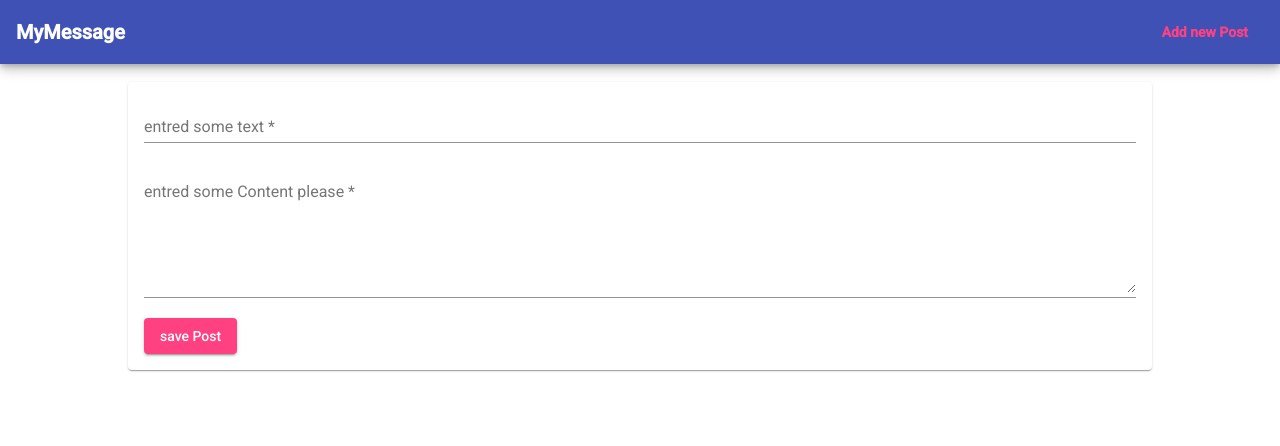
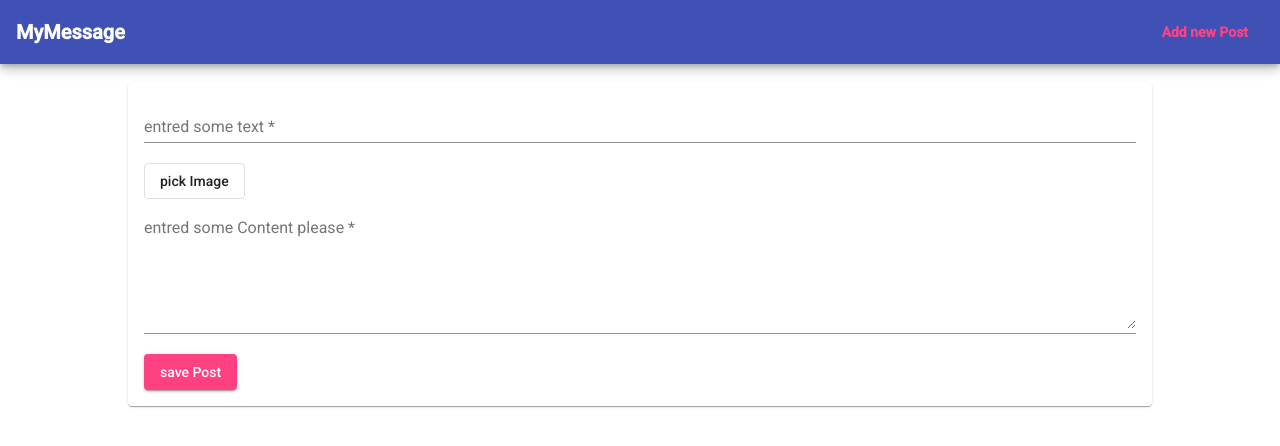
Before and after one commit to ghozlene/mean-stack-with-Angular-Material, an Angular app: page /create in a window 1280 px wide. Shown: the top 446 px of the page. Built offline with nearby package versions, Linux system fonts and the light colour scheme.

Commit message:
adding the file input btn

```diff
--- a/src/app/posts/post-create/post-create.component.html
+++ b/src/app/posts/post-create/post-create.component.html
@@ -7,7 +7,11 @@
         [ngModel]="post?.title" required>
       <mat-error *ngIf="title.invalid">Please Enter post title</mat-error>
     </mat-form-field>
+    <div>
 
+      <button mat-stroked-button type="button" (click)="filePicker.click()">pick Image</button>
+      <input hidden="true" type="file" #filePicker>
+    </div>
     <mat-form-field>
       <textarea placeholder="entred some Content please" class="fieldInput" #content="ngModel" matInput rows="6"
         name="content" [ngModel]="post?.content" required></textarea>
```
